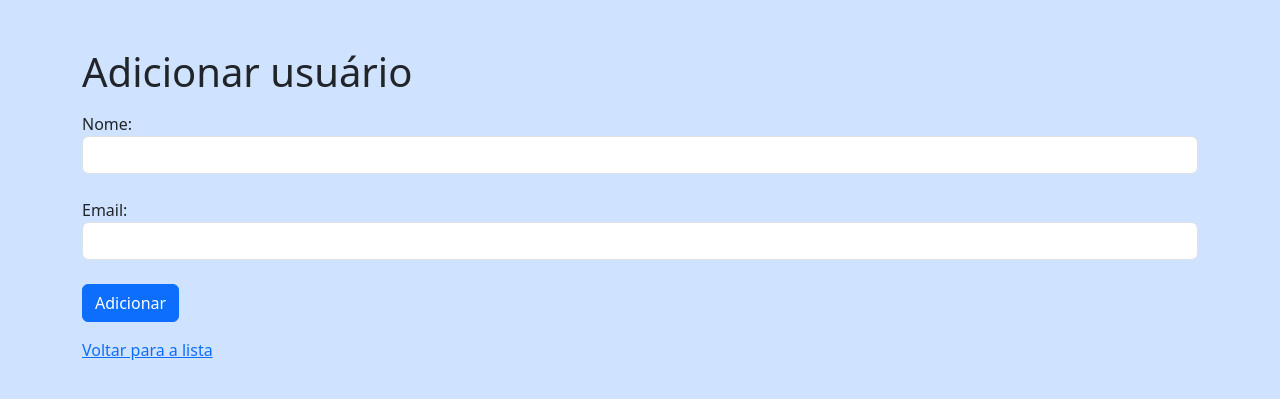
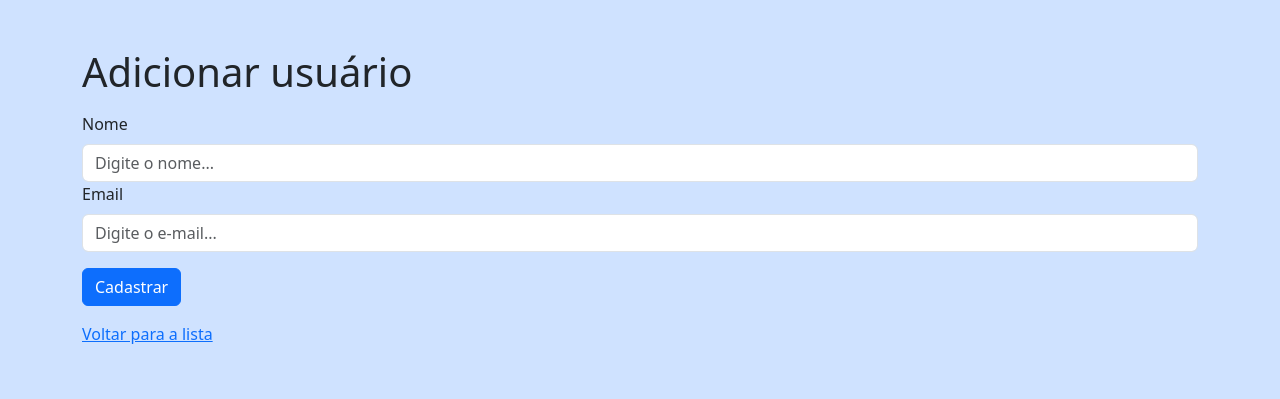
Before and after one commit to BRdeSC/CRUD-Python-e-Flask, a Flask app: page /add in a window 1280 px wide. Shown: the top 399 px of the page. Run offline with Flask 3, Linux system fonts and the light colour scheme; some libraries are stand-ins or nearby versions.

Commit message:
validacao de formulario create e user

```diff
--- a/app.py
+++ b/app.py
@@ -2,6 +2,8 @@ from flask import Flask, render_template, request, redirect, url_for, flash
 from flask_mysqldb import MySQL
 from config import Config
 import pymysql # Para tratar exceções específicas
+from forms import CreateUserForm, EditUserForm
+
 
 #Cria uma instância da aplicação Flask.
 app = Flask(__name__)
@@ -17,10 +19,10 @@ mysql = MySQL(app)
 @app.route('/')
 def read():
     try:
-        cur = mysql.connection.cursor()
-        cur.execute("SELECT * FROM users")
-        users = cur.fetchall()
-        cur.close()
+        with mysql.connection.cursor() as cur:
+            cur.execute("SELECT * FROM users")
+            users = cur.fetchall()
+        flash("Usuários listados com sucesso!", 'success')
         return render_template('read.html', users=users)
     except pymysql.MySQLError as e:
         flash(f"Erro ao conectar ao banco de dados: {e}", 'error')
@@ -30,58 +32,67 @@ def read():
 #/add: Rota para adicionar um novo usuário à tabela users.
 @app.route('/add', methods=['GET', 'POST'])
 def add_user():
-    if request.method == 'POST':
-        nome = request.form['nome']
-        email = request.form['email']
+
+    form = CreateUserForm()
+
+    if form.validate_on_submit():
+        nome = form.nome.data
+        email = form.email.data
         try:
-            cur = mysql.connection.cursor()
-            cur.execute("INSERT INTO users (nome, email) VALUES (%s, %s)", (nome, email))
-            mysql.connection.commit()
-            cur.close()
+            with mysql.connection.cursor() as cur:
+                cur.execute("INSERT INTO users (nome, email) VALUES (%s, %s)", (nome, email))
+                mysql.connection.commit()
             flash("Usuário adicionado com sucesso!", 'success')
             return redirect(url_for('read'))
         except pymysql.MySQLError as e:
             flash(f"Erro ao adicionar usuário: {e}", 'error')
-            return render_template('create.html')
-    return render_template('create.html')
+    return render_template('create.html', form=form)
 
 
 #/edit/<int:id>: Rota para editar um usuário existente.
 @app.route('/edit/<int:id>', methods=['GET', 'POST'])
 def edit_user(id):
-    try:
-        cur = mysql.connection.cursor()
-        cur.execute("SELECT * FROM users WHERE id = %s", (id,))
-        user = cur.fetchone()
-        cur.close()
-        if request.method == 'POST':
-            nome = request.form['nome']
-            email = request.form['email']
-            try:
-                cur = mysql.connection.cursor()
+
+    form = EditUserForm()
+
+    if request.method == 'POST' and form.validate_on_submit():
+        nome = form.nome.data
+        email = form.email.data
+
+        try:
+            with mysql.connection.cursor() as cur:
                 cur.execute("UPDATE users SET nome = %s, email = %s WHERE id = %s", (nome, email, id))
                 mysql.connection.commit()
-                cur.close()
-                flash("Usuário atualizado com sucesso!", 'success')
-                return redirect(url_for('read'))
-            except pymysql.MySQLError as e:
-                flash(f"Erro ao atualizar usuário: {e}", 'error')
-                return render_template('update.html', user=user)
-        return render_template('update.html', user=user)
+            flash("Usuário atualizado com sucesso!", 'success')
+            return redirect(url_for('read'))
+        except pymysql.MySQLError as e:
+            flash(f"Erro ao atualizar usuário: {e}", 'error')
+
+    try:
+        with mysql.connection.cursor() as cur:
+            cur.execute("SELECT * FROM users WHERE id = %s", (id,))
+            user = cur.fetchone()
+        if user:
+            form.nome.data = user[1]
+            form.email.data = user[2]
+        else:
+            flash("Usuário não encontrado!", 'error')
+            return redirect(url_for('read'))
     except pymysql.MySQLError as e:
         flash(f"Erro ao recuperar dados do usuário: {e}", 'error')
         return redirect(url_for('read'))
+
+    return render_template('update.html', form=form)
 
 
 #/delete/<int:id>: Rota para excluir um usuário da tabela users.
 @app.route('/delete/<int:id>', methods=['POST'])
 def delete_user(id):
     try:
-        cur = mysql.connection.cursor()
-        cur.execute("DELETE FROM users WHERE id = %s", (id,))
-        mysql.connection.commit()
-        cur.close()
-        flash("Usuário excluído com sucesso!", 'seccess')
+        with mysql.connection.cursor() as cur:
+            cur.execute("DELETE FROM users WHERE id = %s", (id,))
+            mysql.connection.commit()
+        flash("Usuário excluído com sucesso!", 'success')
     except pymysql.MySQLError as e:
         flash(f"Erro ao excluir usuário: {e}", 'error')
     return redirect(url_for('read'))
--- /dev/null
+++ b/forms.py
@@ -0,0 +1,26 @@
+from flask_wtf import FlaskForm
+from wtforms import StringField, EmailField, SubmitField
+from wtforms.validators import DataRequired, Email, Length
+
+class EditUserForm(FlaskForm):
+    nome = StringField('Nome', validators=[
+        DataRequired(message="O nome é obrigatório."),
+        Length(max=100, message="O nome deve conter no máximo 100 caracteres.")
+    ])
+    email = EmailField('Email', validators=[
+        DataRequired(message="O e-mail é obrigatório."),
+        Email(message="Formato de e-mail inválido.")
+    ])
+    submit = SubmitField('Editar')
+
+
+class CreateUserForm(FlaskForm):
+    nome = StringField('Nome', validators=[
+        DataRequired(message="O nome é obrigatório."),
+        Length(max=100, message="O nome deve conter no máximo 100 caracteres.")
+    ])
+    email = EmailField('Email', validators=[
+        DataRequired(message="O e-mail é obrigatório."),
+        Email(message="Formato de e-mail inválido.")
+        ])
+    submit = SubmitField('Cadastrar')
--- a/templates/create.html
+++ b/templates/create.html
@@ -14,19 +14,26 @@
         </div>
 
         <form method="post" action="{{ url_for('add_user') }}">
+            {{ form.hidden_tag() }}
 
             <div class="mt-3">
-                <label for="nome">Nome:</label>
-                <input class="form-control" type="text" id="nome" name="nome" required><br>
+                {{ form.nome.label(class="form-label") }}
+                {{ form.nome(class="form-control", placeholder="Digite o nome...") }}
+                {% for error in form.nome.errors %}
+                    <div class="alert alert-danger">{{ error }}</div>
+                {% endfor %}
             </div>
 
             <div>
-                <label for="email">Email:</label>
-                <input class="form-control" type="email" id="email" name="email" required><br>
+                {{ form.email.label(class="form-label") }}
+                {{ form.email(class="form-control", placeholder="Digite o e-mail...") }}
+                {% for error in form.email.errors %}
+                    <div class="alert alert-danger">{{ error }}</div>
+                {% endfor %}
             </div>
 
-            <div>
-                <button class="btn btn-primary" type="submit">Adicionar</button>
+            <div class="mt-3">
+                {{ form.submit(class="btn btn-primary") }}
             </div>
 
         </form>
```
Also changed, not shown: templates/update.html (+13 -5 lines), 1 other file.
